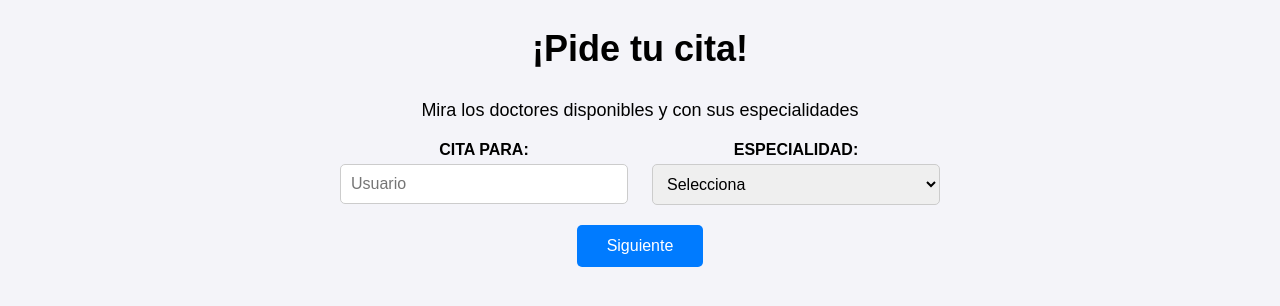
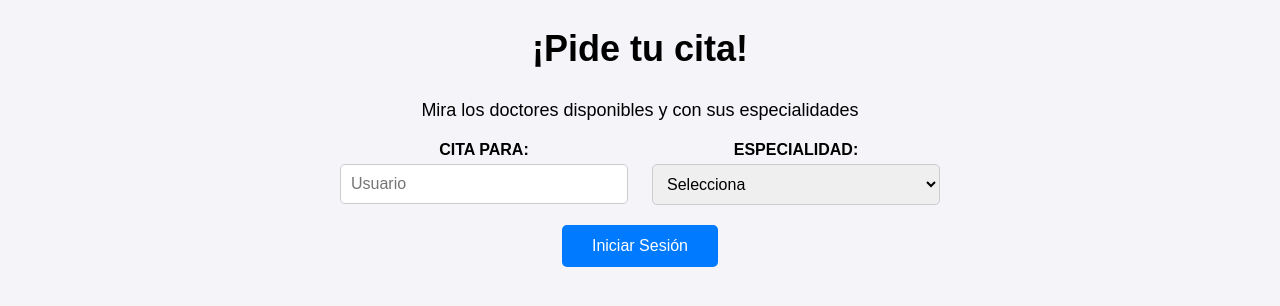
Before and after one commit to DobleTreinta/Proyecto, a plain HTML site: page pages/pages/pidetucita.html in a window 1280 px wide. Shown: the part 132-438 px from the top of the page. Drawn offline with Linux system fonts and the light colour scheme.

Commit message:
se corrige el codigo

```diff
--- a/pages/pages/pidetucita.html
+++ b/pages/pages/pidetucita.html
@@ -139,7 +139,7 @@
     </div>
 
     <!-- Botón siguiente -->
-    <button class="submit-btn">Siguiente</button>
+    <button class="submit-btn" onclick="location.href='Horario.html'">Iniciar Sesión</button>
 </div>
 
 </body>
```
